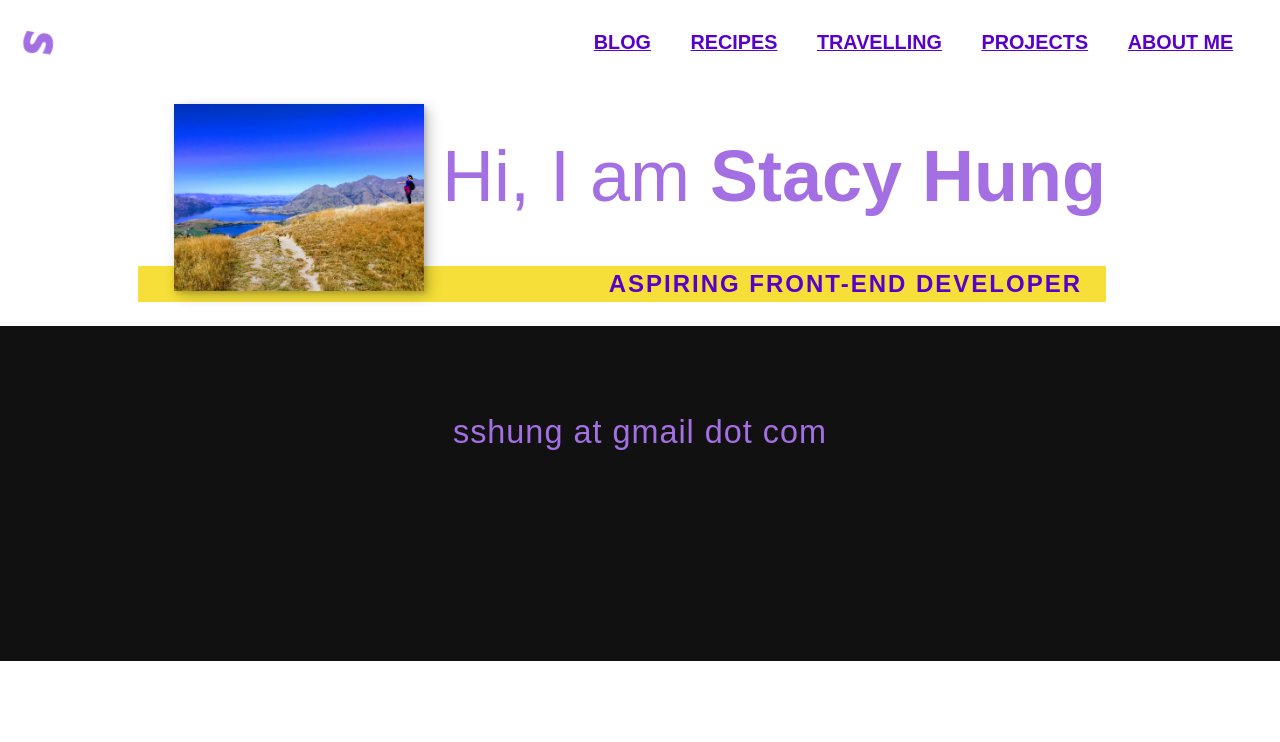
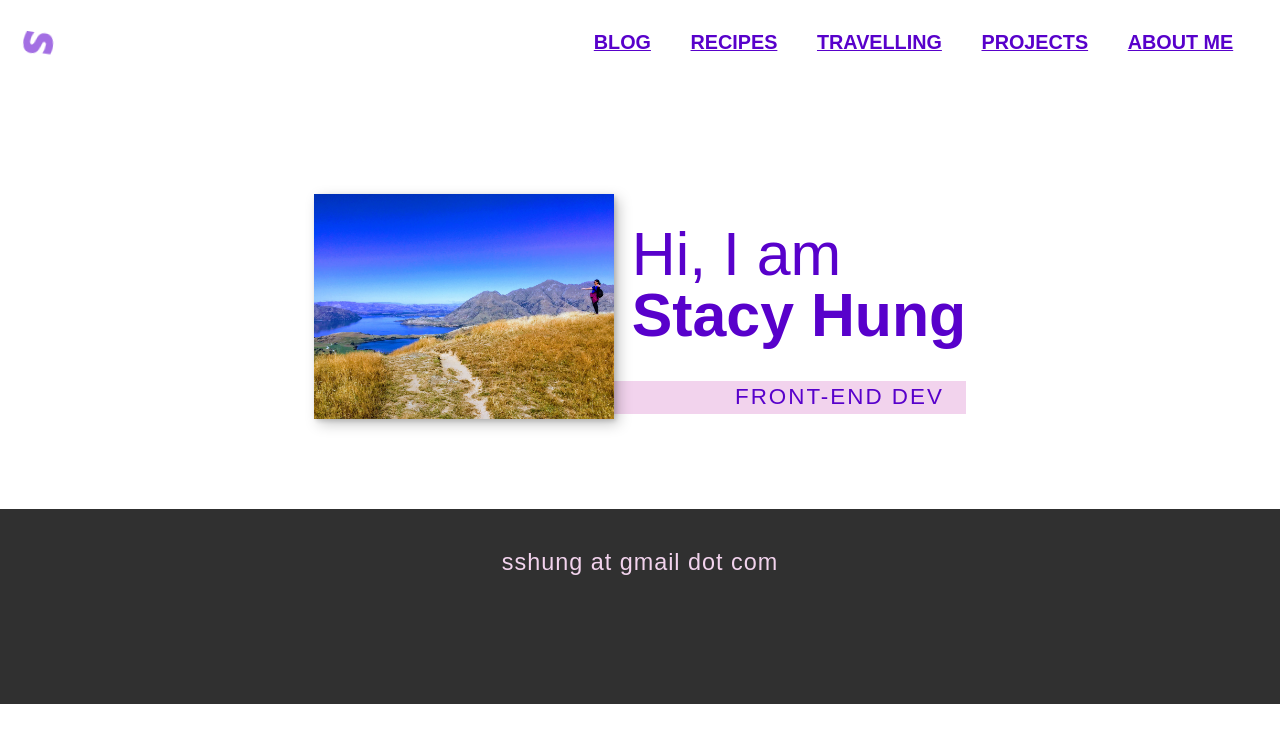
Before and after one commit to stacyhung/stacy-react-app, a React (Create React App) app: page / in a window 1280 px wide. Shown: the top 742 px of the page. Built offline with nearby package versions, Linux system fonts and the light colour scheme.

Commit message:
fix intro section

```diff
--- a/src/css/App.css
+++ b/src/css/App.css
@@ -1,7 +1,9 @@
 :root {
+  --clr-very-dark: #303030;
   --clr-dark: #5801CB;
   --clr-light-dark: #6900F3;
   --clr-primary: #a36fe3;
+  --clr-second-primary:#D18FFF;
   --clr-secondary: plum;
   --clr-tertiary: #f2d3ed;
   --clr-light: white;
@@ -135,11 +137,11 @@ input[type=file] {
 /* Footer */
 
 footer {
-  background: #111;
-  color: var(--clr-primary);
+  background: var(--clr-very-dark);
+  color: var(--clr-tertiary);
   text-align: center;
-  padding: 2.5em 0;
-  font-size: 1.8em;
+  padding: 1.5em 0;
+  font-size: 1.3em;
 }
 
 footer a {
@@ -154,7 +156,7 @@ footer a {
 
 .footer-email:hover,
 footer a:hover {
-  opacity: 0.6;
+  color: var(--clr-dark);
 }
 
 .footer-email:hover {
--- a/src/css/Home.css
+++ b/src/css/Home.css
@@ -5,19 +5,12 @@
 /* Custom properties */
 
 :root {
-    --clr-dark: #303030;
-    --clr-light: #fff;
-    --clr-accent:#D18FFF;
-
-    --ff-primary: 'Source Sans Pro', sans-serif;
-    --ff-secondary: 'Source Code Pro', monospace;
-
-    --fw-reg: 300;
-    --fw-bold: 900;
+    --fw-reg: 400;
+    --fw-bold: 700;
 
     --fs-h1: 3rem;
     --fs-h2: 2.25rem;
-    --fs-h3: 1.25rem;
+    --fs-h3: 1.1rem;
     --fs-body: 1rem;
 
     --bs: 0.25em 0.25em 0.75em rgba(0,0,0,0.25),
@@ -26,9 +19,9 @@
 
 @media (min-width: 800px) {
     :root {
-        --fs-h1: 4.5rem;
-        --fs-h2: 3.75rem;
-        --fs-h3: 1.5rem;
+        --fs-h1: 3.8rem;
+        --fs-h2: 3.2rem;
+        --fs-h3: 1.4rem;
         --fs-body: 1.125rem;
     }
 }
@@ -40,9 +33,8 @@ html {
 }
 
 body {
-    background: var(--clr-light);
+    margin: 0;
     color: var(--clr-dark);
-    margin: 0;
     font-family: var(--ff-primary);
     font-size: var(--fs-body);
     line-height: 1.6;
@@ -74,16 +66,12 @@ strong {
     font-weight: var(--fw-bold);
 }
 
-/* Focus state for everything (i.e. links and buttons) */
-:focus {
-    outline: 3px solid var(--clr-accent);
-    outline-offset: 3px;
+.section-title {
+    text-align: left;
+    color: var(--clr-dark);
 }
 
-.section-title {
-    margin-bottom: 0.25em;
-}
-
+.intro .section-subtitle,
 .intro .section-title {
     font-weight: var(--fw-reg);
 }
@@ -97,9 +85,8 @@ strong {
 .about-me .section-subtitle {
     margin: 0;
     font-size: var(--fs-h3);
-    background: var(--clr-accent);
+    background: var(--clr-tertiary);
     font-family: var(--ff-secondary);
-    margin-bottom: 1em;
     padding: 0.25em 1em;
 }
 
@@ -127,7 +114,7 @@ strong {
 
     .intro-img {
         grid-area: img;
-        min-width: 250px;
+        min-width: 300px;
         position: relative;
         z-index: 2; /*put the image in front*/
     }
@@ -138,8 +125,140 @@ strong {
         grid-row: 2;
         text-align: right;
         position: relative;
-        left: -1.5em;
-        width: calc(100% + 1.5em)
+        width: calc(100%);
     }
 
 }
+
+/* My services section */
+
+/* .my-services {
+    background-color: #540366;
+    background-image: url(../bioinformatics.jpg);
+    background-size: cover;
+    background-blend-mode: multiply;
+    color: var(--clr-light);
+    text-align: center;
+}
+
+.my-services .section-title {
+    color: var(--clr-second-primary);
+    position: relative;
+}
+
+.my-services .section-title::after {
+    content: '';
+    display: block;
+    width: 20%;
+    height: 1px;
+    margin: 0.5em auto 1em;
+    background-color: var(--clr-second-primary);
+    opacity: 0.7;
+}
+
+.services {
+    margin-bottom: 2em;
+}
+
+.service {
+    max-width: 500px;
+    margin: 0 auto;
+}
+
+@media (min-width: 800px) {
+    .services {
+        display: flex;
+        max-width: 1000px;
+        margin-left: auto;
+        margin-right: auto;
+    }
+
+    .service + .service {
+        margin-left: 3em;
+    }
+}
+
+.about-me {
+    max-width: 1000px;
+    margin: 0 auto;
+}
+
+.about-me-img {
+    box-shadow: var(--bs);
+}
+
+@media (min-width: 600px) {
+    .about-me {
+        display: grid;
+        grid-template-columns: 1fr 200px;
+        grid-template-areas:
+            "title img"
+            "subtitle img"
+            "text img";
+        grid-column-gap: 2em;
+    }
+
+    .about-me .section-title {
+        grid-area: title;
+    }
+
+    .about-me .section-subtitle {
+        grid-column: 1 / -1;
+        grid-row: 2;
+        position: relative;
+        left: -1em;
+        width: calc(100% + 2em);
+        padding-left: 1em;
+        padding-right: calc(200px + 4em);
+    }
+
+    .about-me-img {
+        grid-area: img;
+        position: relative;
+        z-index: 2;
+    }
+} */
+
+/* My Work */
+
+/* .my-work {
+    background-color: var(--clr-very-dark);
+    color: var(--clr-light);
+    text-align: center;
+}
+
+.my-work .section-subtitle {
+    color: var(--clr-second-primary);
+    background-color: var(--clr-very-dark);
+    font-weight: var(--fw-reg);
+    margin: 1em 0;
+}
+
+.portfolio {
+    display: grid;
+    grid-template-columns: repeat(auto-fit, minmax(300px, 1fr));
+    grid-gap: 1em;
+}
+
+.portfolio-item {
+    background: var(--clr-second-primary);
+    overflow: hidden;
+}
+
+.portfolio-img {
+    object-fit: cover;
+    transition:
+        transform 750ms cubic-bezier(0.5, 0, 0.5, 1),
+        opacity 250ms linear;
+}
+
+.portfolio-item:focus {
+    position: relative;
+    z-index: 2;
+}
+
+.portfolio-img:hover,
+.portfolio-item:focus .portfolio-img {
+    transform: scale(1.2);
+    opacity: 0.75;
+} */
--- a/src/pages/Home.js
+++ b/src/pages/Home.js
@@ -1,15 +1,16 @@
 import React from "react";
 import profilePic from '../IMG_7200-EFFECTS.jpg';
+// import profilePic from '../Iceland-Stacy-golden-circle2.jpg';
 import '../css/Home.css'
 
 function Home() {
 
     return (
-        <div className="intro">
-            <h1 className="section-title">Hi, I am <strong>Stacy Hung</strong></h1>
-            <h3 className="section-subtitle">Aspiring Front-end Developer</h3>
+        <section className="intro">
+            <h1 className="section-title">Hi, I am <br /><strong>Stacy Hung</strong></h1>
+            <h3 className="section-subtitle">Front-end Dev</h3>
             <img className="intro-img" src={profilePic} alt="me looking out at NZ" id="profile-pic" />
-        </div>
+        </section>
 
     )
 }
```
Also changed, not shown: src/Iceland-Stacy-golden-circle2.jpg (added).
